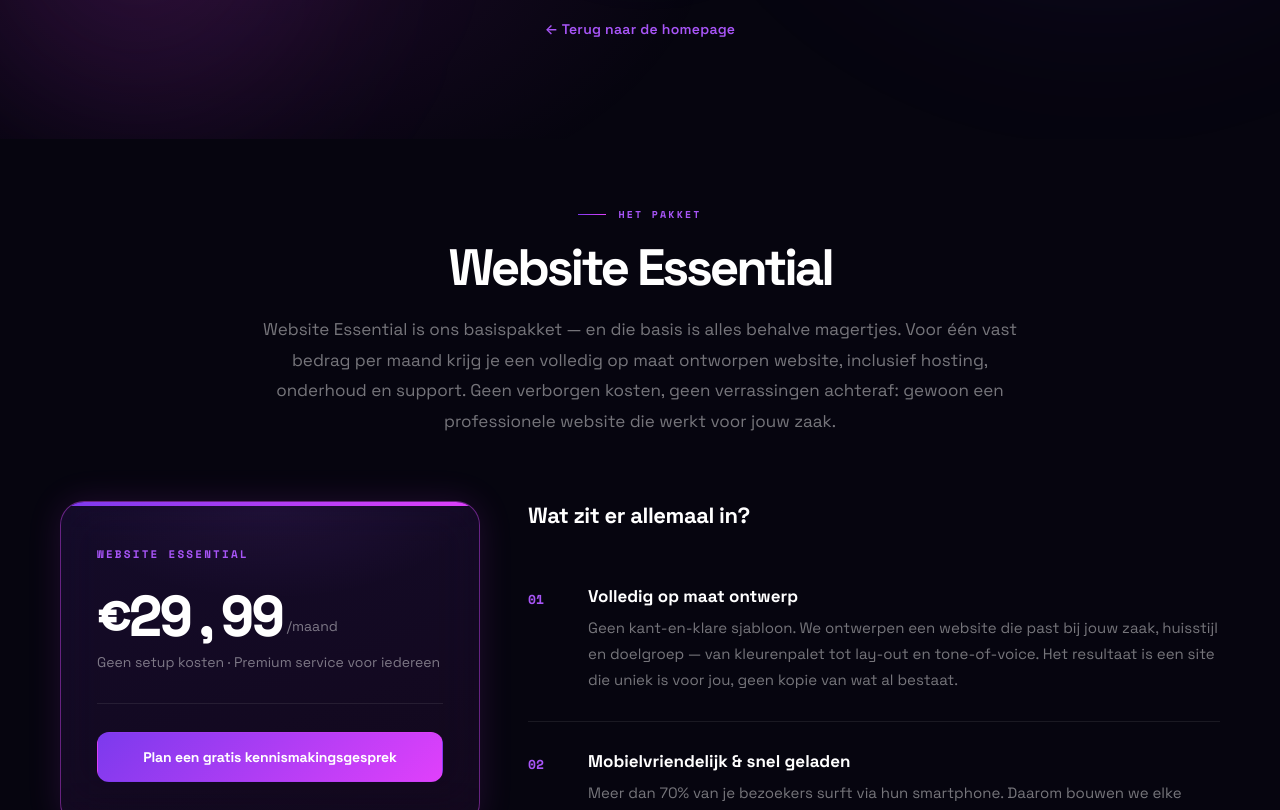
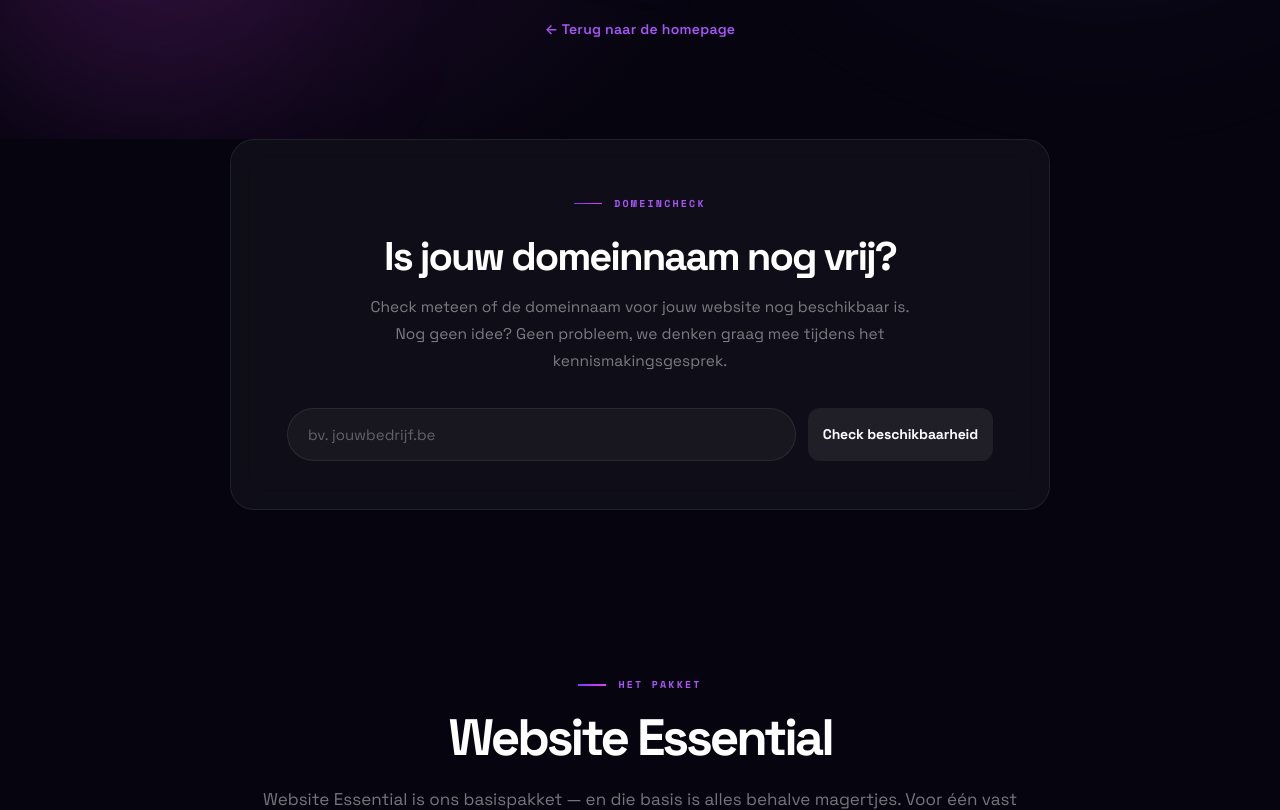
Before and after one commit to martinscheidtweiler-cmd/MsWebs, a Next.js app: page /pakket in a window 1280 px wide. Shown: the part 560-1370 px from the top of the page. Built offline with nearby package versions, Linux system fonts and the light colour scheme.

Commit message:
Fix route params

```diff
--- /dev/null
+++ b/app/api/domain-check/route.ts
@@ -0,0 +1,59 @@
+import { NextResponse } from "next/server";
+
+// GoDaddy domain availability check — geen SDK nodig, gewoon hun REST API.
+// Docs: https://developer.godaddy.com/doc/endpoint/domains#/v1/available
+
+const GODADDY_API = "https://api.godaddy.com/v1/domains/available";
+
+// Eenvoudige validatie: letters, cijfers, koppeltekens, minstens één punt,
+// extensie van 2-24 letters.
+const DOMAIN_RE = /^(?!-)[a-zA-Z0-9-]{1,63}(?<!-)(\.[a-zA-Z0-9-]{1,63})*\.[a-zA-Z]{2,24}$/;
+
+export async function GET(req: Request) {
+  const { searchParams } = new URL(req.url);
+  const domain = (searchParams.get("domain") ?? "").trim().toLowerCase();
+
+  if (!domain) {
+    return NextResponse.json({ error: "Geen domeinnaam opgegeven." }, { status: 400 });
+  }
+  if (!DOMAIN_RE.test(domain)) {
+    return NextResponse.json({ error: "Ongeldige domeinnaam." }, { status: 400 });
+  }
+
+  const apiKey = process.env.GODADDY_API_KEY;
+  const apiSecret = process.env.GODADDY_API_SECRET;
+  if (!apiKey || !apiSecret) {
+    return NextResponse.json(
+      { error: "Domeincheck is momenteel niet beschikbaar (GoDaddy niet geconfigureerd)." },
+      { status: 503 }
+    );
+  }
+
+  try {
+    const res = await fetch(`${GODADDY_API}?domain=${encodeURIComponent(domain)}&checkType=FAST`, {
+      headers: {
+        Authorization: `sso-key ${apiKey}:${apiSecret}`,
+        Accept: "application/json",
+      },
+      // GoDaddy-resultaten hoeven niet gecached te worden
+      cache: "no-store",
+    });
+
+    const data = await res.json();
+
+    if (!res.ok) {
+      const msg = data?.message || `GoDaddy API fout (${res.status})`;
+      return NextResponse.json({ error: msg }, { status: res.status === 429 ? 429 : 502 });
+    }
+
+    return NextResponse.json({
+      domain: data.domain ?? domain,
+      available: !!data.available,
+      price: typeof data.price === "number" ? data.price / 1_000_000 : null, // micro-units -> euro/dollar
+      currency: data.currency ?? null,
+    });
+  } catch (e) {
+    const msg = e instanceof Error ? e.message : "Onbekende fout bij domeincheck.";
+    return NextResponse.json({ error: msg }, { status: 500 });
+  }
+}
--- a/app/pakket/page.tsx
+++ b/app/pakket/page.tsx
@@ -22,6 +22,17 @@ const translations: Record<Lang, {
   heroTitleL2: string;
   heroText: string;
   heroBackLink: string;
+  domainEye: string;
+  domainTitle: string;
+  domainText: string;
+  domainPlaceholder: string;
+  domainBtn: string;
+  domainBtnChecking: string;
+  domainAvailable: string;
+  domainTaken: string;
+  domainInvalid: string;
+  domainError: string;
+  domainCta: string;
   packageEye: string;
   packageTitle: string;
   packagePrice: string;
@@ -54,6 +65,17 @@ const translations: Record<Lang, {
     heroTitleL2: "Zo veel mogelijkheden.",
     heroText: "Op deze pagina leggen we het Website Essential pakket volledig uit en beschrijven we elke add-on in detail — zodat je precies weet wat je krijgt en wat je eventueel kan toevoegen om jouw website helemaal van jou te maken.",
     heroBackLink: "← Terug naar de homepage",
+    domainEye: "Domeincheck",
+    domainTitle: "Is jouw domeinnaam nog vrij?",
+    domainText: "Check meteen of de domeinnaam voor jouw website nog beschikbaar is. Nog geen idee? Geen probleem, we denken graag mee tijdens het kennismakingsgesprek.",
+    domainPlaceholder: "bv. jouwbedrijf.be",
+    domainBtn: "Check beschikbaarheid",
+    domainBtnChecking: "Even checken…",
+    domainAvailable: "is nog vrij! 🎉",
+    domainTaken: "is helaas al in gebruik.",
+    domainInvalid: "Vul een geldige domeinnaam in (bv. jouwbedrijf.be).",
+    domainError: "Domeincheck is even niet beschikbaar. Probeer het later opnieuw.",
+    domainCta: "Plan je gratis gesprek →",
     packageEye: "Het pakket",
     packageTitle: "Website Essential",
     packagePrice: "€29,99",
@@ -86,6 +108,17 @@ const translations: Record<Lang, {
     heroTitleL2: "Une infinité de possibilités.",
     heroText: "Sur cette page, nous expliquons en détail la formule Website Essential et décrivons chaque add-on — pour que vous sachiez exactement ce que vous obtenez et ce que vous pouvez ajouter pour faire de votre site quelque chose qui vous ressemble entièrement.",
     heroBackLink: "← Retour à l'accueil",
+    domainEye: "Vérification de domaine",
+    domainTitle: "Votre nom de domaine est-il disponible ?",
+    domainText: "Vérifiez immédiatement si le nom de domaine de votre site est encore disponible. Pas encore d'idée ? Aucun souci, nous y réfléchirons ensemble lors de l'appel découverte.",
+    domainPlaceholder: "ex. votreentreprise.be",
+    domainBtn: "Vérifier la disponibilité",
+    domainBtnChecking: "Vérification…",
+    domainAvailable: "est disponible ! 🎉",
+    domainTaken: "est malheureusement déjà pris.",
+    domainInvalid: "Indiquez un nom de domaine valide (ex. votreentreprise.be).",
+    domainError: "La vérification de domaine est temporairement indisponible. Réessayez plus tard.",
+    domainCta: "Planifier mon appel gratuit →",
     packageEye: "La formule",
     packageTitle: "Website Essential",
     packagePrice: "29,99€",
@@ -118,6 +151,17 @@ const translations: Record<Lang, {
     heroTitleL2: "Endless possibilities.",
     heroText: "On this page we explain the Website Essential package in full detail and describe every add-on — so you know exactly what you get and what you can add on top to make your website completely your own.",
     heroBackLink: "← Back to homepage",
+    domainEye: "Domain check",
+    domainTitle: "Is your domain name still available?",
+    domainText: "Check right away whether the domain name for your website is still available. No idea yet? No problem, we're happy to brainstorm during the intro call.",
+    domainPlaceholder: "e.g. yourbusiness.be",
+    domainBtn: "Check availability",
+    domainBtnChecking: "Checking…",
+    domainAvailable: "is still available! 🎉",
+    domainTaken: "is unfortunately already taken.",
+    domainInvalid: "Enter a valid domain name (e.g. yourbusiness.be).",
+    domainError: "Domain check is temporarily unavailable. Please try again later.",
+    domainCta: "Book my free call →",
     packageEye: "The package",
     packageTitle: "Website Essential",
     packagePrice: "€29.99",
@@ -154,6 +198,38 @@ export default function PakketPage() {
   const [mobileOpen, setMobileOpen] = useState(false);
   const cursorDotRef = useRef<HTMLDivElement>(null);
   const cursorGlowRef = useRef<HTMLDivElement>(null);
+
+  // Domeincheck
+  const [domainQuery, setDomainQuery] = useState("");
+  const [domainChecking, setDomainChecking] = useState(false);
+  const [domainResult, setDomainResult] = useState<{ domain: string; available: boolean } | null>(null);
+  const [domainError, setDomainError] = useState("");
+
+  async function checkDomain() {
+    const value = domainQuery.trim().toLowerCase();
+    setDomainResult(null);
+    setDomainError("");
+
+    if (!value || !/^(?!-)[a-z0-9-]{1,63}(?<!-)(\.[a-z0-9-]{1,63})*\.[a-z]{2,24}$/.test(value)) {
+      setDomainError(t.domainInvalid);
+      return;
+    }
+
+    setDomainChecking(true);
+    try {
+      const res = await fetch(`/api/domain-check?domain=${encodeURIComponent(value)}`);
+      const data = await res.json();
+      if (!res.ok) {
+        setDomainError(data.error || t.domainError);
+      } else {
+        setDomainResult({ domain: data.domain, available: data.available });
+      }
+    } catch {
+      setDomainError(t.domainError);
+    } finally {
+      setDomainChecking(false);
+    }
+  }
 
   // Cursor
   useEffect(() => {
@@ -248,6 +324,48 @@ export default function PakketPage() {
             </h1>
             <p className="pkHeroText">{t.heroText}</p>
             <Link href="/" className="pkBackLink">{t.heroBackLink}</Link>
+          </div>
+        </section>
+
+        {/* ── DOMEINCHECK ── */}
+        <section className="pkDomainSection">
+          <div className="pkInner">
+            <div className="pkDomainCard reveal">
+              <div className="pkDomainHead">
+                <div className="sectionEye">{t.domainEye}</div>
+                <h2>{t.domainTitle}</h2>
+                <p>{t.domainText}</p>
+              </div>
+              <form
+                className="pkDomainForm"
+                onSubmit={(e) => { e.preventDefault(); checkDomain(); }}
+              >
+                <input
+                  type="text"
+                  className="pkDomainInput"
+                  placeholder={t.domainPlaceholder}
+                  value={domainQuery}
+                  onChange={(e) => setDomainQuery(e.target.value)}
+                  autoCapitalize="off"
+                  autoCorrect="off"
+                  spellCheck={false}
+                />
+                <button type="submit" className="priceCta pkDomainBtn" disabled={domainChecking}>
+                  {domainChecking ? t.domainBtnChecking : t.domainBtn}
+                </button>
+              </form>
+              {domainError && (
+                <div className="pkDomainResult pkDomainResult--error">{domainError}</div>
+              )}
+              {domainResult && (
+                <div className={`pkDomainResult ${domainResult.available ? "pkDomainResult--ok" : "pkDomainResult--taken"}`}>
+                  <strong>{domainResult.domain}</strong> {domainResult.available ? t.domainAvailable : t.domainTaken}
+                  {domainResult.available && (
+                    <a href="/#planning" className="pkDomainCtaLink">{t.domainCta}</a>
+                  )}
+                </div>
+              )}
+            </div>
           </div>
         </section>
 
--- a/app/pakket/pakket.css
+++ b/app/pakket/pakket.css
@@ -65,6 +65,110 @@
   max-width: 1680px;
   margin: 0 auto;
   padding: 0 60px;
+}
+
+/* ── DOMEINCHECK ── */
+.pkDomainSection {
+  padding: 0 0 100px;
+}
+.pkDomainCard {
+  max-width: 820px;
+  margin: 0 auto;
+  padding: 48px 56px;
+  border-radius: 24px;
+  border: 1px solid var(--border);
+  background: var(--glass);
+  backdrop-filter: blur(16px);
+  text-align: center;
+}
+.pkDomainHead .sectionEye {
+  justify-content: center;
+}
+.pkDomainHead h2 {
+  font-size: clamp(26px, 3.2vw, 40px);
+  font-weight: 900;
+  letter-spacing: -.05em;
+  line-height: 1.08;
+  color: #fff;
+  margin-top: 4px;
+}
+.pkDomainHead p {
+  margin: 16px auto 0;
+  max-width: 560px;
+  color: var(--muted);
+  font-size: 15.5px;
+  line-height: 1.75;
+}
+
+.pkDomainForm {
+  display: flex;
+  gap: 12px;
+  margin-top: 32px;
+}
+.pkDomainInput {
+  flex: 1;
+  padding: 16px 20px;
+  border-radius: 999px;
+  border: 1px solid var(--border);
+  background: rgba(255,255,255,.04);
+  color: #fff;
+  font-size: 15px;
+  font-family: inherit;
+  outline: none;
+  transition: border-color .2s, background .2s;
+}
+.pkDomainInput::placeholder {
+  color: rgba(255,255,255,.32);
+}
+.pkDomainInput:focus {
+  border-color: rgba(168,85,247,.5);
+  background: rgba(255,255,255,.06);
+}
+.pkDomainBtn {
+  flex-shrink: 0;
+  border: none;
+  cursor: pointer;
+  font-family: inherit;
+}
+.pkDomainBtn:disabled {
+  opacity: .6;
+  cursor: default;
+}
+
+.pkDomainResult {
+  margin-top: 20px;
+  padding: 14px 20px;
+  border-radius: 14px;
+  font-size: 14.5px;
+  line-height: 1.6;
+}
+.pkDomainResult--ok {
+  background: rgba(34,197,94,.1);
+  border: 1px solid rgba(34,197,94,.3);
+  color: #bbf7d0;
+}
+.pkDomainResult--taken {
+  background: rgba(248,113,113,.1);
+  border: 1px solid rgba(248,113,113,.3);
+  color: #fecaca;
+}
+.pkDomainResult--error {
+  background: rgba(250,204,21,.08);
+  border: 1px solid rgba(250,204,21,.3);
+  color: #fde68a;
+}
+.pkDomainCtaLink {
+  display: inline-flex;
+  margin-left: 12px;
+  color: var(--purple2);
+  font-weight: 700;
+  white-space: nowrap;
+}
+
+@media (max-width: 640px) {
+  .pkDomainCard { padding: 36px 24px; }
+  .pkDomainForm { flex-direction: column; }
+  .pkDomainCtaLink { display: block; margin: 10px 0 0; }
 }
 
 /* ── PAKKET SECTION ── */
```
